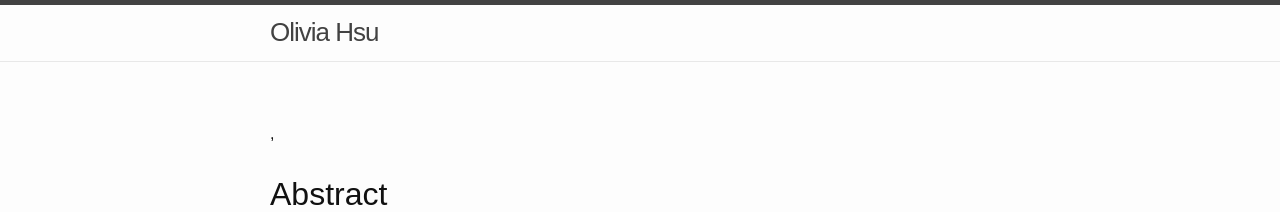
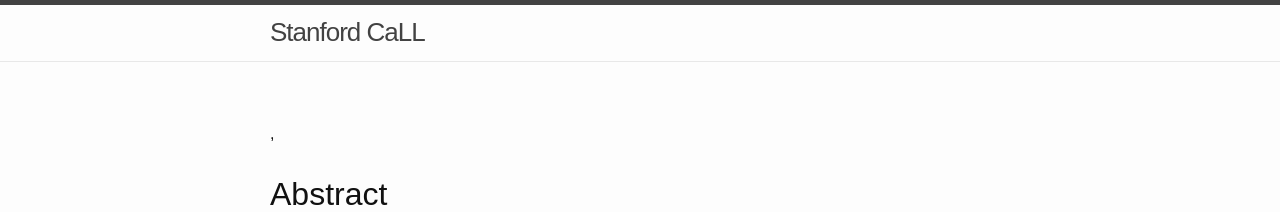
Before and after one commit to stanford-call/stanford-call.github.io, a Jekyll site: the page built from asplos2023.md, in a window 1280 px wide. Shown: the top 212 px of the page. Built offline with Jekyll 4.4.1, drawn with Linux system fonts in a browser that asks for light colours.

Commit message:
fix header

```diff
--- a/_config.yml
+++ b/_config.yml
@@ -1,7 +1,7 @@
-title: Olivia Hsu
-author: Olivia Hsu
-email: owhsu@stanford.edu
-email_show: owhsu [at] stanford [dot] edu
+title: Stanford CaLL
+author: Stanford CaLL
+email:
+email_show:
 #description: > # this means to ignore newlines until "twitter_username:"
 #  Write an awesome description for your new site here. You can edit this
 #  line in _config.yml. It will appear in your document head meta (for
@@ -9,9 +9,9 @@ email_show: owhsu [at] stanford [dot] edu
 
 # social links
 # twitter_username: jekyllrb
-github_username:  weiya711
-google_scholar: Olivia Hsu
-linkedin_username: weiya711
+# github_username:  jekyllrb
+# google_scholar: jekyllrb
+# linkedin_username: jekyllrb
 #rss: rss
 # dribbble_username: jekyll
 # facebook_username: jekyll
```
Also changed, not shown: favicon.ico.
